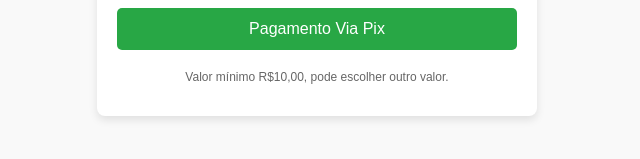
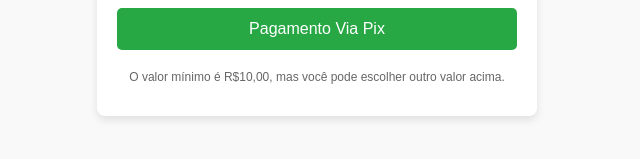
Before and after one commit to johnnybs1/conversamagneticapagamento, a plain HTML site: page index.html in a window 1280 px wide. Shown: the part 445-604 px from the top of the page, 323-963 px from the left. Drawn offline with Linux system fonts and the light colour scheme.

Commit message:
Update index.html

```diff
--- a/index.html
+++ b/index.html
@@ -52,8 +52,8 @@
   <div class="container">
     <h1>Realizar Pagamento</h1>
     <input type="number" id="amount" placeholder="Valor (R$)" min="10" value="10">
-    <button onclick="realizarPagamento()">Pagamento Via Pix</button>
-    <p class="small-text">Valor mínimo R$10,00, pode escolher outro valor.</p>
+    <button onclick="realizarPagamento()">Pagamento Via Pix </button>
+    <p class="small-text">O valor mínimo é R$10,00, mas você pode escolher outro valor acima.</p>
   </div>
 
   <script>
```
